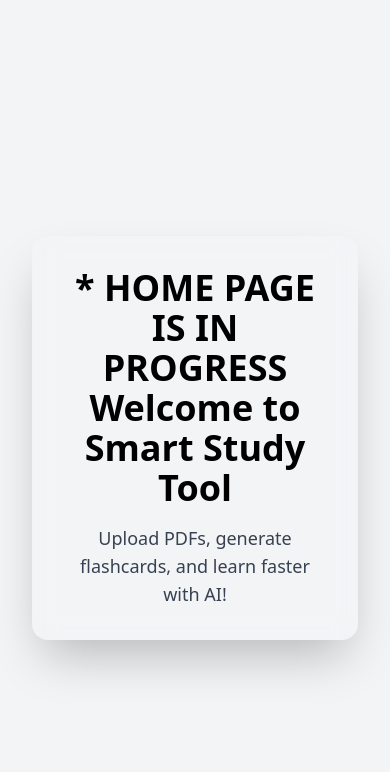
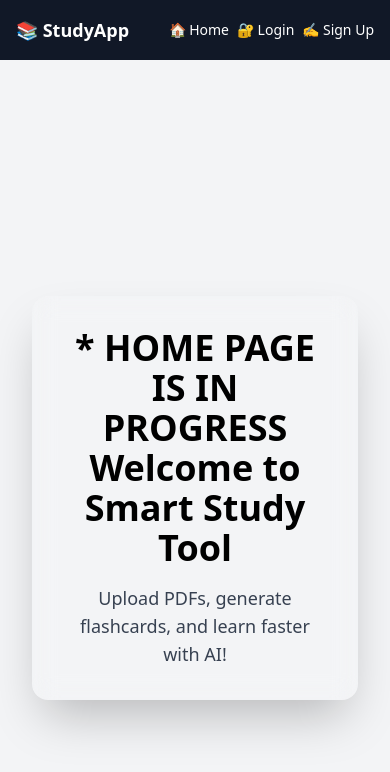
Before and after one commit to alaincodex/frontend, a React (Create React App) app: page / in a window 390 px wide. Shown: the top 772 px of the page. Built offline with nearby package versions, Linux system fonts and the light colour scheme; no server answers.

Commit message:
🔧 Add mobile nav and responsive layout

```diff
--- a/src/App.js
+++ b/src/App.js
@@ -25,20 +25,28 @@ function App() {
     <div className={`${isDark ? "dark" : ""} h-screen w-screen overflow-hidden`}>
       <Router>
         <div className="flex flex-col md:flex-row h-full w-full">
-          {/* Mobile Top Bar */}
-          {user && (
-            <div className="md:hidden flex justify-between items-center bg-gray-900 text-white p-4">
-              <span className="font-bold">📚 StudyApp</span>
-              <button
-                onClick={() => signOut(auth)}
-                className="text-sm text-red-300"
-              >
-                🚪 Logout
-              </button>
+          {/* ✅ Mobile Top Navigation */}
+          <div className="md:hidden bg-gray-900 text-white p-4 flex flex-wrap justify-between items-center gap-2">
+            <span className="font-bold text-lg">📚 StudyApp</span>
+            <div className="flex flex-wrap gap-2 text-sm">
+              <Link to="/" className="hover:text-yellow-300">🏠 Home</Link>
+              {user ? (
+                <>
+                  <Link to="/flashcards" className="hover:text-yellow-300">🃏 Flashcards</Link>
+                  <Link to="/folders" className="hover:text-yellow-300">📁 Folders</Link>
+                  <Link to="/upload" className="hover:text-yellow-300">📄 Upload</Link>
+                  <button onClick={() => signOut(auth)} className="text-red-300 hover:text-red-500">🚪 Logout</button>
+                </>
+              ) : (
+                <>
+                  <Link to="/login" className="hover:text-yellow-300">🔐 Login</Link>
+                  <Link to="/signup" className="hover:text-yellow-300">✍️ Sign Up</Link>
+                </>
+              )}
             </div>
-          )}
+          </div>
 
-          {/* Sidebar - Hidden on Mobile */}
+          {/* ✅ Sidebar (Desktop only) */}
           <div className="w-full md:w-48 bg-gray-900 text-white p-4 space-y-4 overflow-y-auto hidden md:block">
             <h1 className="text-xl font-bold mb-6">📚 StudyApp</h1>
             <ThemeToggle />
@@ -65,7 +73,7 @@ function App() {
             )}
           </div>
 
-          {/* Main Content */}
+          {/* ✅ Main Content */}
           <div className="flex-1 h-full overflow-auto p-4 sm:p-6 bg-gray-100 dark:bg-gray-800">
             <Routes>
               <Route path="/" element={<Home />} />
```
